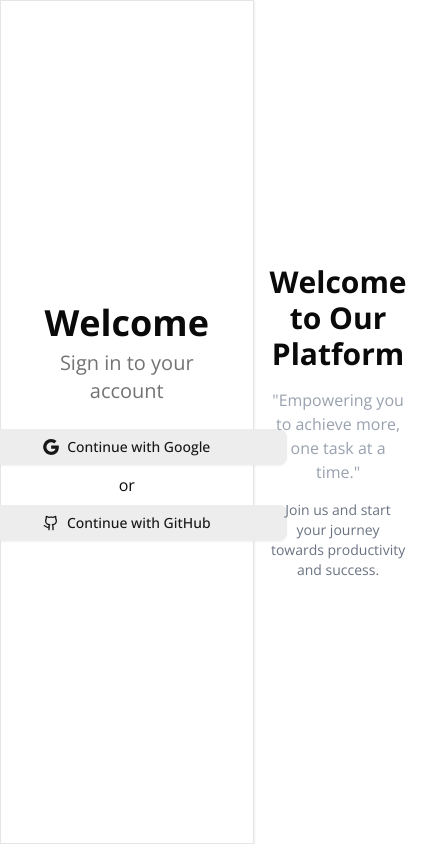
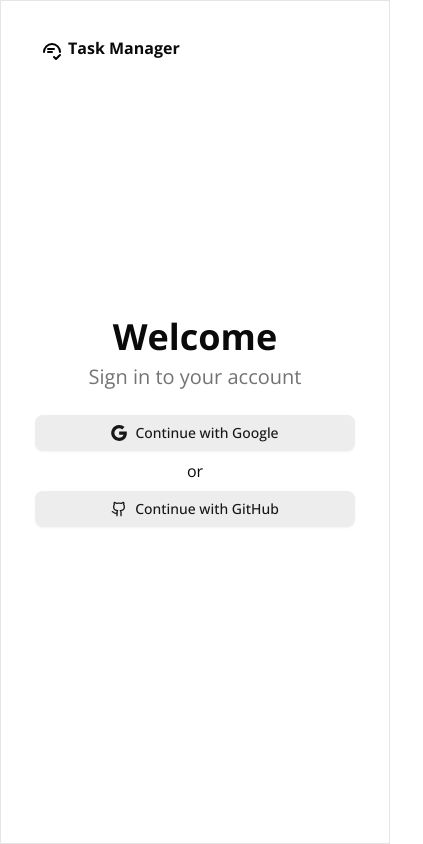
Before and after one commit to buzadandeveloper/task-manager-frontend, a Next.js app: page /login in a window 390 px wide. Shown: the whole page, 423 px wide, since content can reach past the window. Built offline with nearby package versions, Linux system fonts and the light colour scheme.

Commit message:
feat: adjusted styles

```diff
--- a/src/components/app-navbar.tsx
+++ b/src/components/app-navbar.tsx
@@ -22,7 +22,7 @@ export const AppNavbar = () => {
 
   return (
     <Card className='w-full h-[50px] bg-white/10 backdrop-blur-none fixed rounded-none shadow-none dark:bg-zinc-800'>
-      <CardContent className='flex justify-between items-center h-full ml-[10em] mr-[10em] gap-5'>
+      <CardContent className='flex justify-between items-center h-full ml-2 mr-2 gap-5 md:ml-[10em] md:mr-[10em]'>
         <div className='flex gap-1 text-l hover:bg-transparent'>
           <TaskManagerIcon />
           Task Manager
--- a/src/features/login/components/login-card.tsx
+++ b/src/features/login/components/login-card.tsx
@@ -4,13 +4,18 @@ import { Card, CardHeader, CardContent, CardTitle, CardDescription } from '@/com
 import { Button } from '@/components/ui/button';
 import { Github } from 'lucide-react';
 import { GoogleIcon } from '@/features/icons/google-icon';
+import { TaskManagerIcon } from '@/icons/task-manager-icon';
 
 export const LoginCard = () => {
   const { loginWithGoogle, loginWithGitHub } = useOAuthLogin();
 
   return (
-    <main className='w-[65%] h-screen'>
+    <main className='w-[65%] h-screen max-md:w-full'>
       <Card className='flex justify-center align-center w-full h-screen rounded-none bg-white/10 backdrop-blur-none dark:bg-zinc-800'>
+        <CardTitle className='flex gap-1 text-l hover:bg-transparent top-5 left-5 absolute p-5'>
+          <TaskManagerIcon />
+          Task Manager
+        </CardTitle>
         <CardHeader className='text-center'>
           <CardTitle className='text-4xl'>Welcome</CardTitle>
           <CardDescription className='text-xl'>Sign in to your account</CardDescription>
--- a/src/features/login/components/quote.tsx
+++ b/src/features/login/components/quote.tsx
@@ -1,6 +1,6 @@
 export const Quote = () => {
   return (
-    <div className='flex h-full w-full items-center justify-center'>
+    <div className='flex h-full w-full items-center justify-center max-md:hidden'>
       <div className='max-w-xl text-center px-4'>
         <h1 className='text-3xl md:text-4xl font-bold mb-4'>Welcome to Our Platform</h1>
         <p className='text-gray-400 text-base md:text-lg mb-4'>
```
